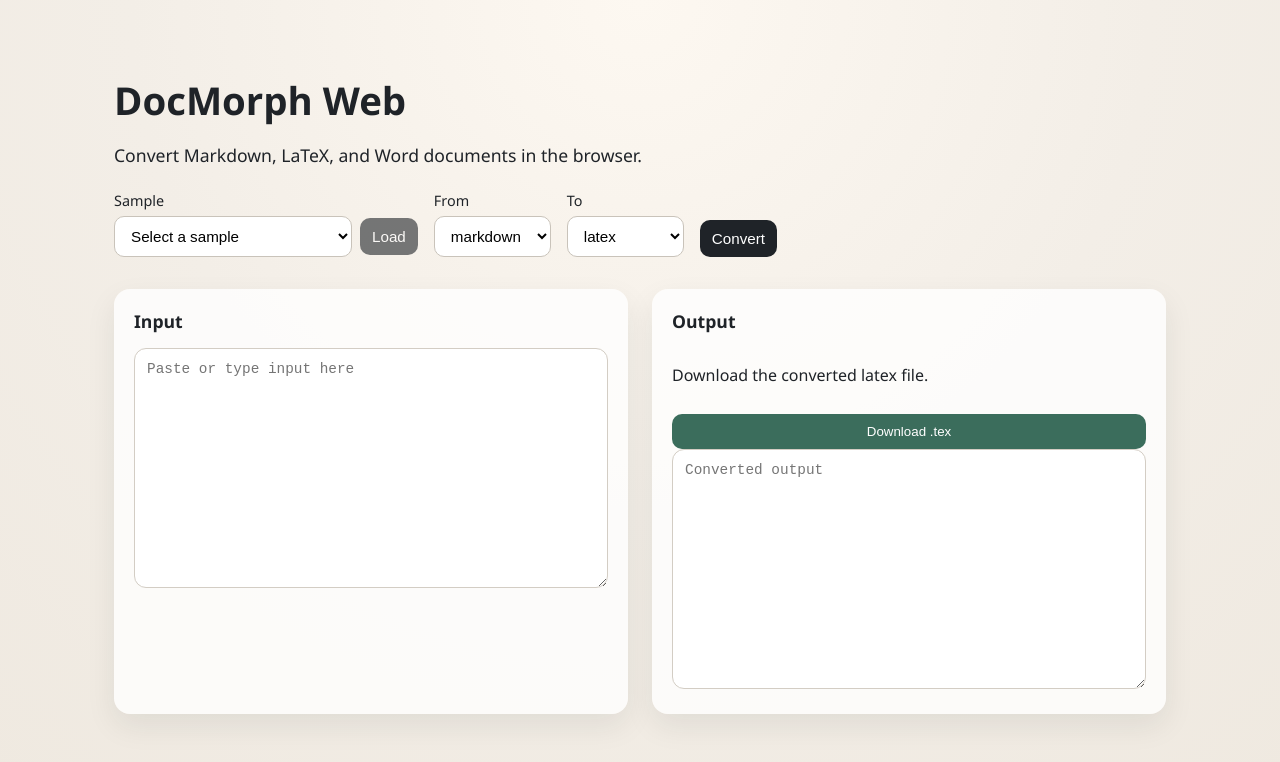
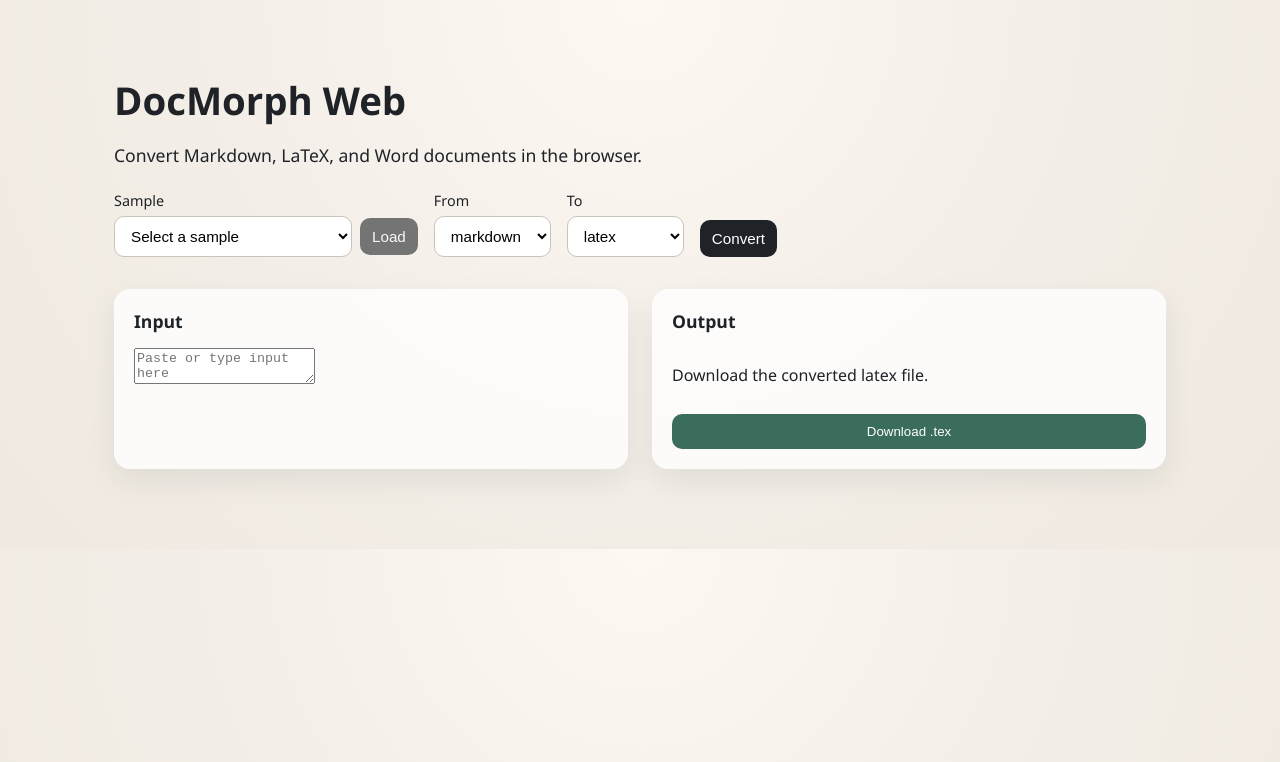
Before and after one commit to jasonterlecki/document-converter, a React (Vite) app in the folder packages/web/: page / in a window 1280 px wide. Shown: the top 762 px of the page. Built offline with nearby package versions, Linux system fonts and the light colour scheme.

Commit message:
Remove output preview

```diff
--- a/packages/web/src/app/App.tsx
+++ b/packages/web/src/app/App.tsx
@@ -200,9 +200,6 @@ export function App() {
               Download {toFormat === 'docx' ? '.docx' : `.${toFormat === 'latex' ? 'tex' : 'md'}`}
             </button>
           </div>
-          {toFormat === 'docx' ? null : (
-            <textarea value={outputText} readOnly placeholder="Converted output" />
-          )}
         </div>
       </section>
       {error ? (
--- a/packages/web/src/app/app.css
+++ b/packages/web/src/app/app.css
@@ -95,17 +95,6 @@ header p {
   font-size: 1.1rem;
 }
 
-textarea {
-  width: 100%;
-  min-height: 240px;
-  padding: 12px;
-  border-radius: 12px;
-  border: 1px solid #d3cdc4;
-  font-family: "IBM Plex Mono", "SFMono-Regular", ui-monospace, monospace;
-  font-size: 0.9rem;
-  resize: vertical;
-}
-
 .download {
   display: grid;
   gap: 12px;
```
Also changed, not shown: 2 other files (tests, documents, lock files or other folders).
